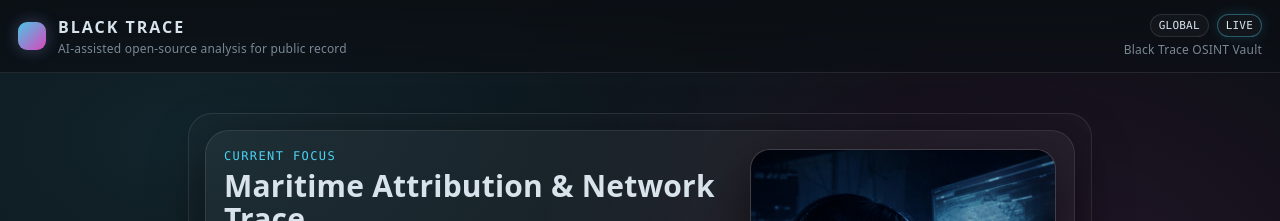
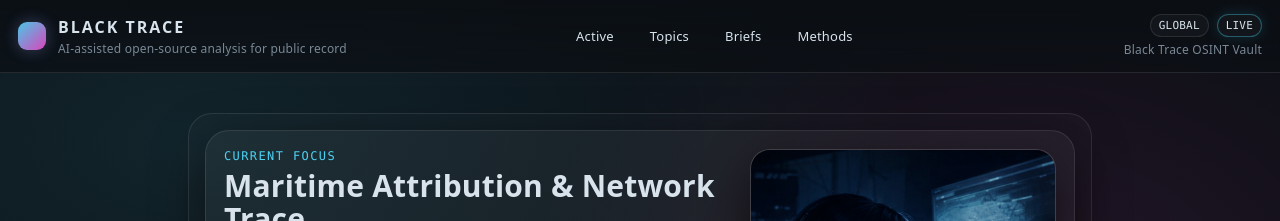
Before and after one commit to cryogenized-spec/black-trace-osint, a Jekyll site: the page built from index.html, in a window 1280 px wide and 1400 px high. Shown: the top 221 px of the window. Built offline with Jekyll 4.4.1, drawn with Linux system fonts in a browser that asks for light colours.

Commit message:
New default outlay

```diff
--- a/_layouts/default.html
+++ b/_layouts/default.html
@@ -18,6 +17,14 @@
           <div class="brand__sub">AI-assisted open-source analysis for public record</div>
         </div>
       </div>
+
+      <nav class="topnav" aria-label="Primary">
+        <a href="{{ '/' | relative_url }}#active" class="navlink">Active</a>
+        <a href="{{ '/' | relative_url }}#topics" class="navlink">Topics</a>
+        <a href="{{ '/' | relative_url }}#briefs" class="navlink">Briefs</a>
+        <a href="{{ '/' | relative_url }}#methods" class="navlink">Methods</a>
+      </nav>
+
       <div class="meta">
         <div class="meta__row">
           <span class="pill">GLOBAL</span>
```
Also changed, not shown: other parts of _layouts/default.html (+0 -1 lines). Lines whose indentation alone changed are shown as unchanged.
